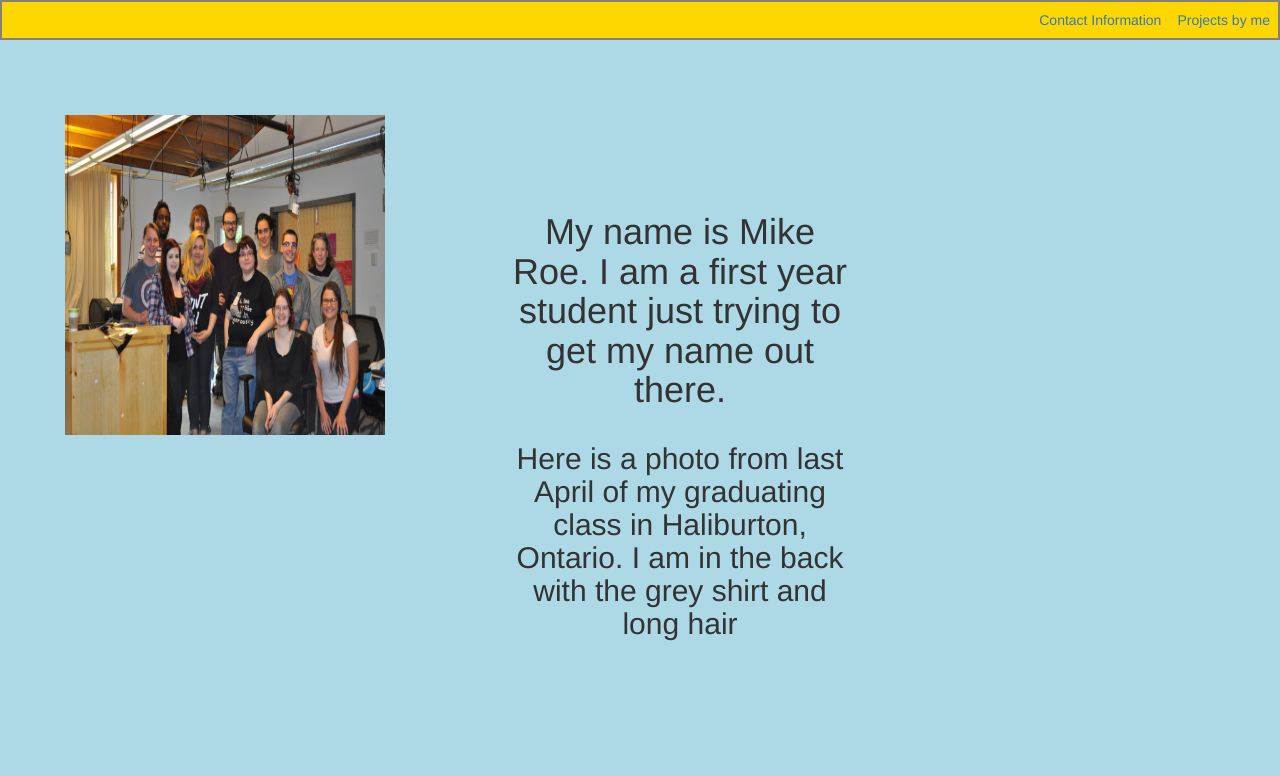
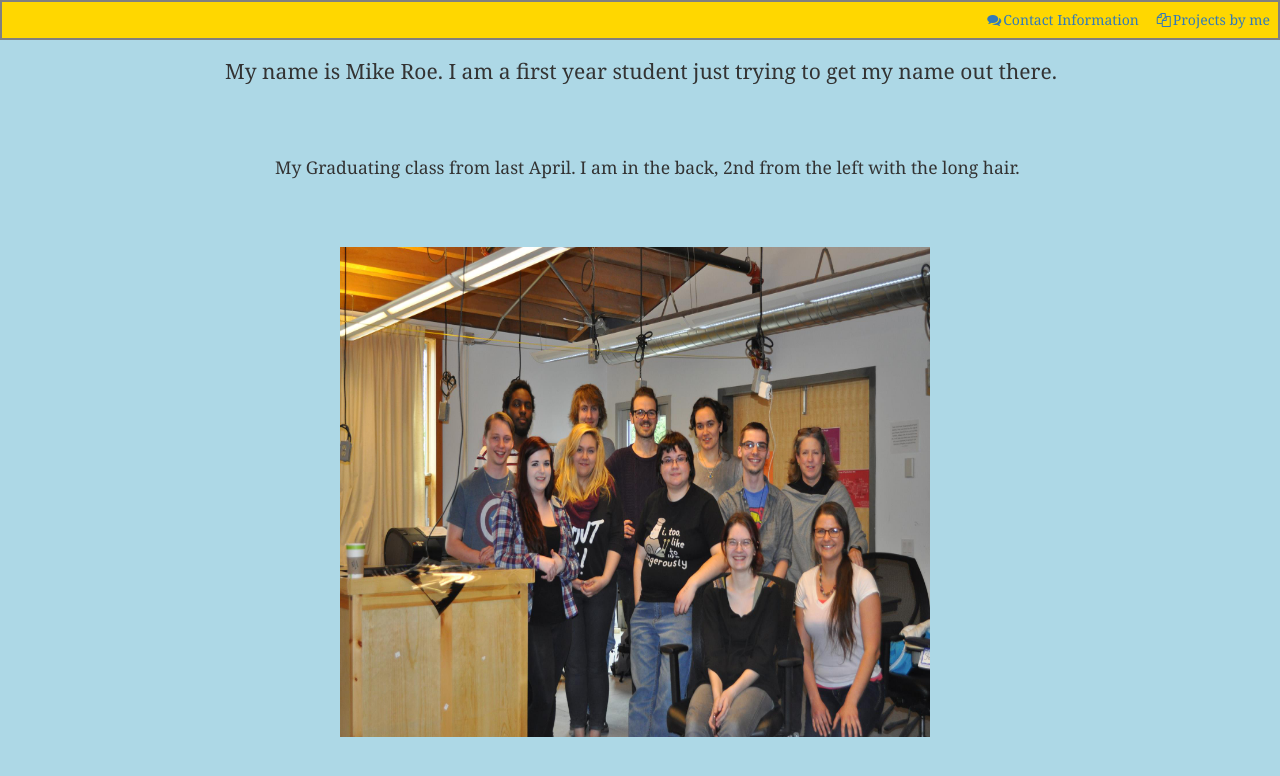
Before and after one commit to MikeRoe21/COMP1073-W2017-Assignment1-MikeRoe, a website: page index.html in a window 1280 px wide. Drawn offline with Linux system fonts and the light colour scheme; files whose address does not match are found by name.

Commit message:
Final Commit

```diff
--- a/Content/app.css
+++ b/Content/app.css
@@ -1,80 +1,55 @@
-/* CSS goes here */
-
-/* Testing out some CSS */
+/* Rules for the three web pages: */
 
 body{
     background-color: lightblue;
+    font-family: georgia;
 }
 
 #Contact{
     background-color: mediumpurple;
-    font-family: georgia;
+
 }
 
 #Projects{
     background-color: coral;
 }
 
-/*#FirstParagraph{
+img{
 
-    text-align: left;
-	line-height: 70px;
-	position: absolute;
-	bottom: 140px;
-	right: 820px;
-	line-height: 150%;
+    display: block;
+    height: 500px;
+    width: 600px;
+    padding: 5px;
+    margin:auto;
+    margin-left:335px;
+    margin-top:65px;
+}
 
-}*/
-
-/*#SecondParagraph{
-
-    text-align: left;
-	line-height: 70px;
-	position: absolute;
-	bottom: 80px;
-	right: 600px;
-	line-height: 150%;
-}*/
-
-
-img{
-    display: block;
-    height: 350px;
-    width: 350px;
-    padding: 15px;
-    float:left;
-    margin:auto;
-    margin-left:50px;
-    margin-top:100px;
-}
+/* Textural Modifiers */
 
 p{
     display: block;
     text-align:center;
-    width:350px;
-    margin-left:50px;
+    width:600px;
+    margin-left:335px;
 
 }
 
 h1{
-    display: block;
-    text-align:center;
-    width:350px;
-    margin-left:50px;
-    position: absolute;
-	bottom: 380px;
-	right: 425px;
+   margin-top: 60px;
+   margin-left: 225px;
+   font-weight: normal;
+   font-size: 150%;
 }
 
 h2{
-    display: block;
-    text-align:center;
-    width:350px;
-    margin-left:50px;
-    position: absolute;
-	bottom: 150px;
-	right: 425px;
+   margin-top: 75px;
+   margin-left: 275px;
+   font-weight: normal;
+   font-size: 125%;
 }
+
+/* Navigation Bar settings */
 
 ul {
     position: fixed;
--- a/Scripts/app.js
+++ b/Scripts/app.js
@@ -1,11 +1,9 @@
-/* JavaScript goes here */
-
-//First test injecting JavaScript textural content into my index.html
+/* Using JavaScript to write the text on the main page */
 
 var FirstParagraph = document.getElementById("FirstParagraph");
 var Intro = "My name is Mike Roe. I am a first year student just trying to get my name out there.";
 FirstParagraph.textContent = Intro;
 
 var SecondParagraph = document.getElementById("SecondParagraph");
-var Photo = "Here is a photo from last April of my graduating class in Haliburton, Ontario. I am in the back with the grey shirt and long hair";
+var Photo = "My Graduating class from last April. I am in the back, 2nd from the left with the long hair.";
 SecondParagraph.textContent = Photo;
--- a/index.html
+++ b/index.html
@@ -4,7 +4,7 @@
     <meta charset="utf-8">
 
     <title>About Me</title>
-    <!-- CSS will be going in here -->
+    <!-- CSS stylesheets -->
     <link rel="stylesheet" href="./Scripts/lib/bootstrap/dist/css/bootstrap.min.css">
     <link rel="stylesheet" href="./Scripts/lib/bootstrap/dist/css/bootstrap-theme.min.css">
     <link rel="stylesheet" href="./Scripts/lib/font-awesome/css/font-awesome.min.css">
@@ -16,8 +16,8 @@
     <!-- Placing the other two pages in a list for better organization -->
 
     <ul>
-    <li><a href="Projects.html">Projects by me</a></li>
-    <li><a href="Contact.html">Contact Information</a></li>
+    <li><a href="Projects.html"><i class="fa fa-files-o fa-fw" aria-hidden="true"></i>Projects by me</a></li>
+    <li><a href="Contact.html"><i class="fa fa-comments fa-fw" aria-hidden="true"></i>Contact Information</a></li>
     </ul>
 
     <h1 id="FirstParagraph"></h1>
@@ -29,7 +29,7 @@
 
 
 
-    <!-- JavaScript will be going here -->
+   <!-- JavaScript  -->
     <script src="./Scripts/lib/jquery/dist/jquery.min.js"></script>
     <script src="./Scripts/lib/bootstrap/dist/js/bootstrap.min.js"></script>
     <script src="./Scripts/app.js"></script>
```
Also changed, not shown: Contact.html (+7 -7 lines), Projects.html (+4 -4 lines).
